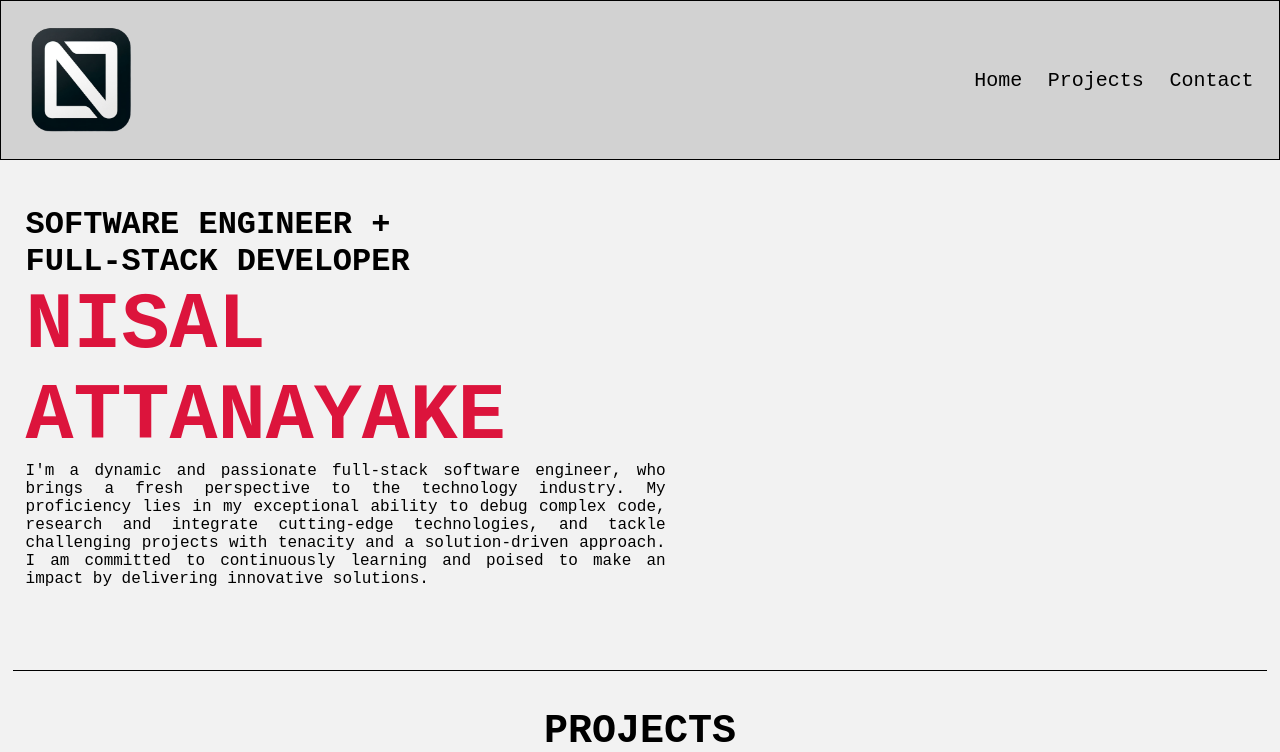
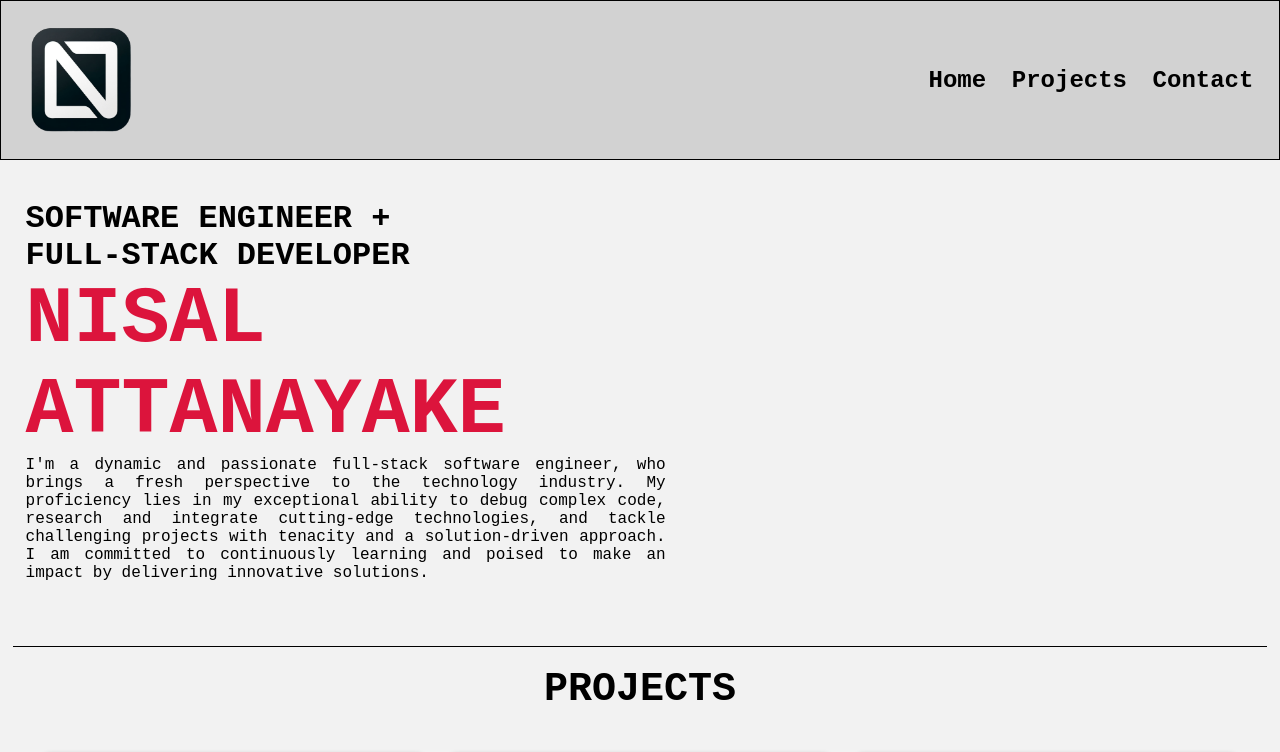
Before and after one commit to Nisal4/Portfolio, a React (Create React App) app: page / in a window 1280 px wide. Shown: the top 752 px of the page. Built offline with nearby package versions, Linux system fonts and the light colour scheme; a web font is replaced by a local one.

Commit message:
Fix nav links

```diff
--- a/src/App.js
+++ b/src/App.js
@@ -7,17 +7,11 @@ function App() {
   return (
     <div className="App">
       <NavBar />
-      <br></br><br></br><br></br><br></br><br></br><br></br><br></br>
       <Home />
-      <br></br>
       <hr></hr>
-      <br></br>
       <Projects />
-      <br></br>
       <hr></hr>
-      <br></br>
       <Contact />
-      <br></br>
     </div>
   );
 }
--- a/src/components/Contact/contact.js
+++ b/src/components/Contact/contact.js
@@ -30,7 +30,7 @@ const Contact = () => {
       };
 
     return (
-        <div className='contact'>
+        <div className='contact' id="Contact">
             <span className="contact-header">Contact</span>
             <div className="contact-section">
                 <div className="contact-form">
--- a/src/components/Home/home.css
+++ b/src/components/Home/home.css
@@ -5,6 +5,9 @@
     margin-bottom: 8vh;
 }
 
+.intro {
+    margin-top: 25vh;
+}
 .name {
     color: crimson;
     font-size: 5rem;
--- a/src/components/Home/home.js
+++ b/src/components/Home/home.js
@@ -4,7 +4,7 @@ import "./home.css"
 
 const Home = () => {
     return (
-        <section id='intro' >
+        <section className="intro" id='/' >
             <div className="intro-text">
                 <span className="description-1">SOFTWARE ENGINEER +</span>
                 <br></br>
--- a/src/components/NavBar/navbar.css
+++ b/src/components/NavBar/navbar.css
@@ -1,14 +1,19 @@
 .navbar {
     height: 20vh;
     width: 100vw;
-    margin: 0, auto;
+    margin: 0 auto;
     display: flex;
     align-items: center;
     justify-content: space-between;
     border: 1px solid black;
+    background: rgb(210, 210, 210);
+}
+
+.navbar-container {
+    position: fixed;
+    top: 0;
+    left: 0;
     z-index: 100;
-    background: rgb(210, 210, 210);
-    position: fixed;
 }
 
 .menu {
@@ -22,7 +27,8 @@
 
 .menuItem {
     margin: 1vw;
-    font-size: 20px;
+    font-size: 1.5rem;
+    font-weight: 700;
     cursor: pointer;
     color: black;
 }
--- a/src/components/NavBar/navbar.js
+++ b/src/components/NavBar/navbar.js
@@ -1,8 +1,7 @@
 import React from'react';
 import './navbar.css';
 import logo from '../../assets/logo.png';
-// import { Link } from 'react-scroll';
-import { BrowserRouter as Router, Link } from "react-router-dom";
+import { Link } from 'react-scroll';
 
 const NavBar = () => {
     return (
@@ -11,11 +10,9 @@ const NavBar = () => {
                 <img src={logo} alt='logo' className='logo' />
 
                 <div className='menu'>
-                    <Router>
-                        <Link to='/' className='menuItem'>Home</Link>
-                        <Link to='Projects' className='menuItem'>Projects</Link>
-                        <Link to='Contact' className='menuItem'>Contact</Link>
-                    </Router>
+                    <Link to='/' className='menuItem' activeClass='active' smooth={true} offset={-300} duration={1000}>Home</Link>
+                    <Link to='Projects' className='menuItem' activeClass='active' smooth={true} offset={-187} duration={1000}>Projects</Link>
+                    <Link to='Contact' className='menuItem' activeClass='active' smooth={true} duration={1000}>Contact</Link>
                 </div>
             </nav>
         </div>
--- a/src/components/Projects/projects.js
+++ b/src/components/Projects/projects.js
@@ -32,7 +32,7 @@ const projectsData = [
 
 const Projects = () => {
     return (
-        <div className='projects-container'>
+        <div className='projects-container' id="Projects">
             <div className='content'>
                 <span className='header'>PROJECTS</span>
                 <div className='project-list'>
```
